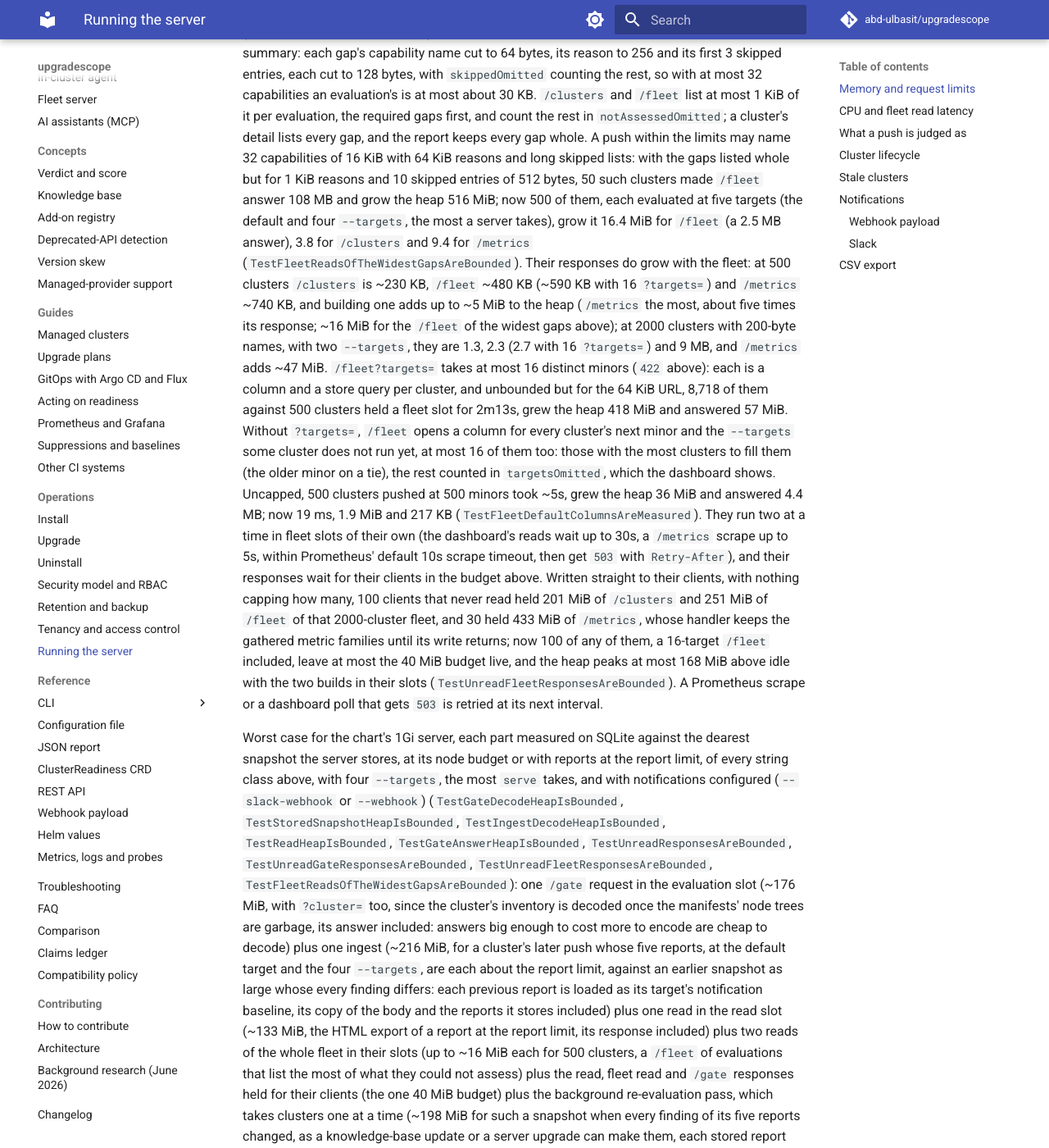
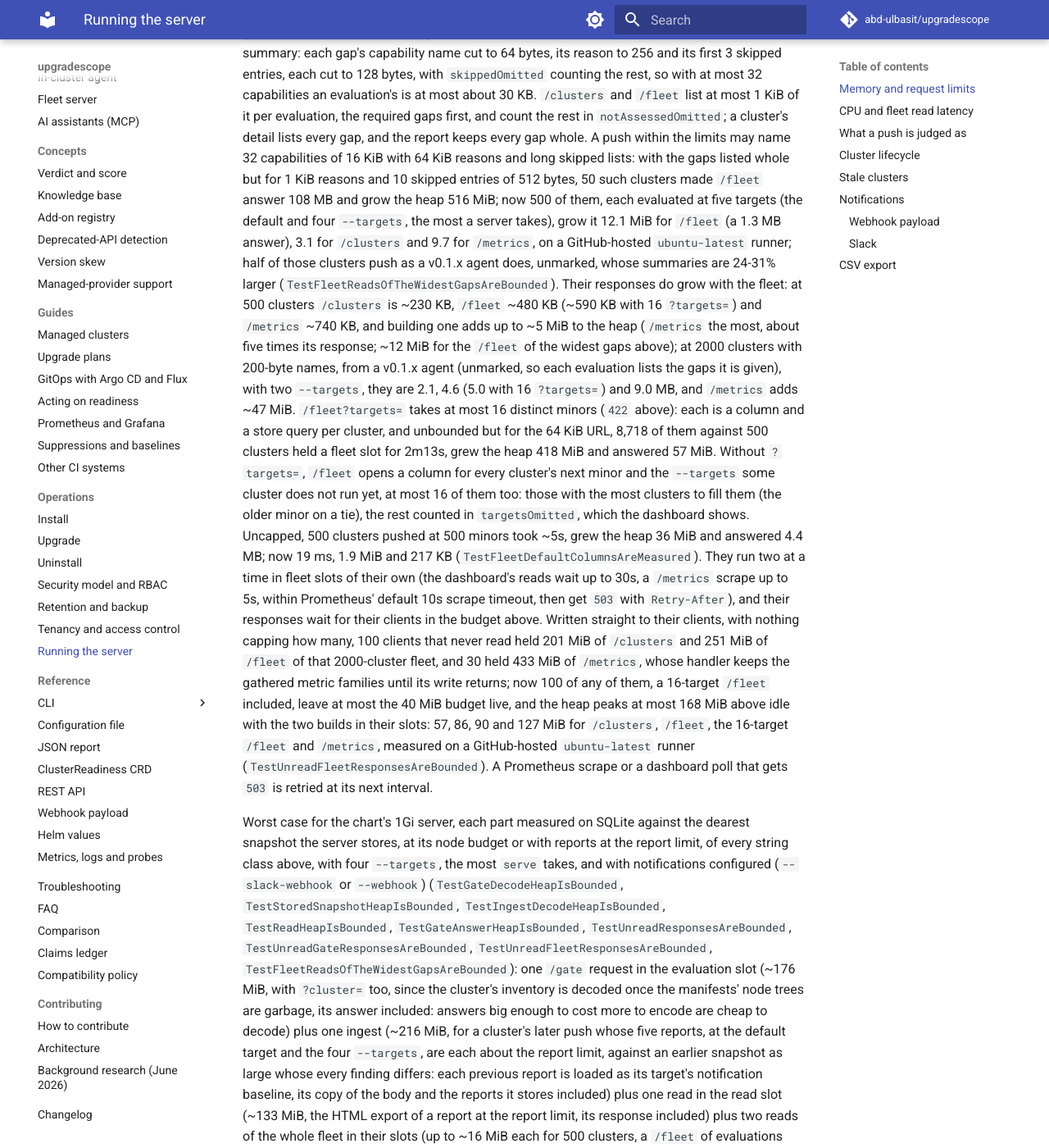
Before and after one commit to abd-ulbasit/upgradescope, an MkDocs documentation site: the page built from docs/operations.md, in a window 1280 px wide and 1400 px high, scrolled down 4943 px. Shown: the whole window at 82% size. Built offline with MkDocs 1.6.1 and Material for MkDocs 9.7.7, drawn with Linux system fonts in a browser that asks for light colours; comment, search, counter and statistics services are not loaded.

Commit message:
docs: re-measure the heap proofs' quoted figures on a hosted runner, and the HE-04 method
Measured on a GitHub-hosted ubuntu-latest runner after the fixtures kept
the dearest accepted inputs: the widest-gaps fleet (half pushed unmarked,
as a v0.1.x agent) grows the heap 12.1 MiB for /fleet (a 1.3 MB answer),
3.1 for /clusters and 9.7 for /metrics, against 16.4, 3.8 and 9.4 quoted
before. The 2000-cluster fleet's answers are 2.1, 4.6 (5.0 with 16
targets) and 9.0 MB, and 100 unread responses peak the heap 57, 86, 90
and 127 MiB up against the 168 MiB bound, not the 58-60 MiB measured on
answers a quarter the size. No bound is changed. HE-04 now names the
memory-limit method of the Helm manifest test.

Refs #212, #213

Co-Authored-By: Claude Fable 5 <noreply@anthropic.com>

```diff
--- a/docs/operations.md
+++ b/docs/operations.md
@@ -227,15 +227,18 @@ of 16 KiB with 64 KiB reasons and long skipped lists: with the gaps
 listed whole but for 1 KiB reasons and 10 skipped entries of 512 bytes,
 50 such clusters made `/fleet` answer 108 MB and grow the heap 516 MiB;
 now 500 of them, each evaluated at five targets (the default and four
-`--targets`, the most a server takes), grow it 16.4 MiB for `/fleet` (a
-2.5 MB answer), 3.8 for `/clusters` and 9.4 for `/metrics`
+`--targets`, the most a server takes), grow it 12.1 MiB for `/fleet` (a
+1.3 MB answer), 3.1 for `/clusters` and 9.7 for `/metrics`, on a
+GitHub-hosted `ubuntu-latest` runner; half of those clusters push as a
+v0.1.x agent does, unmarked, whose summaries are 24-31% larger
 (`TestFleetReadsOfTheWidestGapsAreBounded`). Their responses do
 grow with the fleet: at 500 clusters `/clusters` is ~230 KB, `/fleet`
 ~480 KB (~590 KB with 16 `?targets=`) and `/metrics` ~740 KB, and
 building one adds up to ~5 MiB to the heap (`/metrics` the most, about
-five times its response; ~16 MiB for the `/fleet` of the widest gaps
-above); at 2000 clusters with 200-byte names, with two
-`--targets`, they are 1.3, 2.3 (2.7 with 16 `?targets=`) and 9 MB, and
+five times its response; ~12 MiB for the `/fleet` of the widest gaps
+above); at 2000 clusters with 200-byte names, from a v0.1.x agent
+(unmarked, so each evaluation lists the gaps it is given), with two
+`--targets`, they are 2.1, 4.6 (5.0 with 16 `?targets=`) and 9.0 MB, and
 `/metrics` adds ~47 MiB. `/fleet?targets=` takes at most 16 distinct
 minors (`422` above): each is a column and a store query per cluster,
 and unbounded but for the 64 KiB URL, 8,718 of them against 500 clusters
@@ -257,7 +260,9 @@ that 2000-cluster fleet, and 30 held 433 MiB of `/metrics`, whose handler
 keeps the gathered metric families until its write returns; now 100 of
 any of them, a 16-target `/fleet` included, leave at most the 40 MiB
 budget live, and the heap peaks at most 168 MiB above idle with the two
-builds in their slots (`TestUnreadFleetResponsesAreBounded`). A
+builds in their slots: 57, 86, 90 and 127 MiB for `/clusters`, `/fleet`,
+the 16-target `/fleet` and `/metrics`, measured on a GitHub-hosted
+`ubuntu-latest` runner (`TestUnreadFleetResponsesAreBounded`). A
 Prometheus scrape or a dashboard poll that gets `503` is retried at its
 next interval.
 
```
Also changed, not shown: docs/claims.md (+2 -2 lines), 2 other files.
